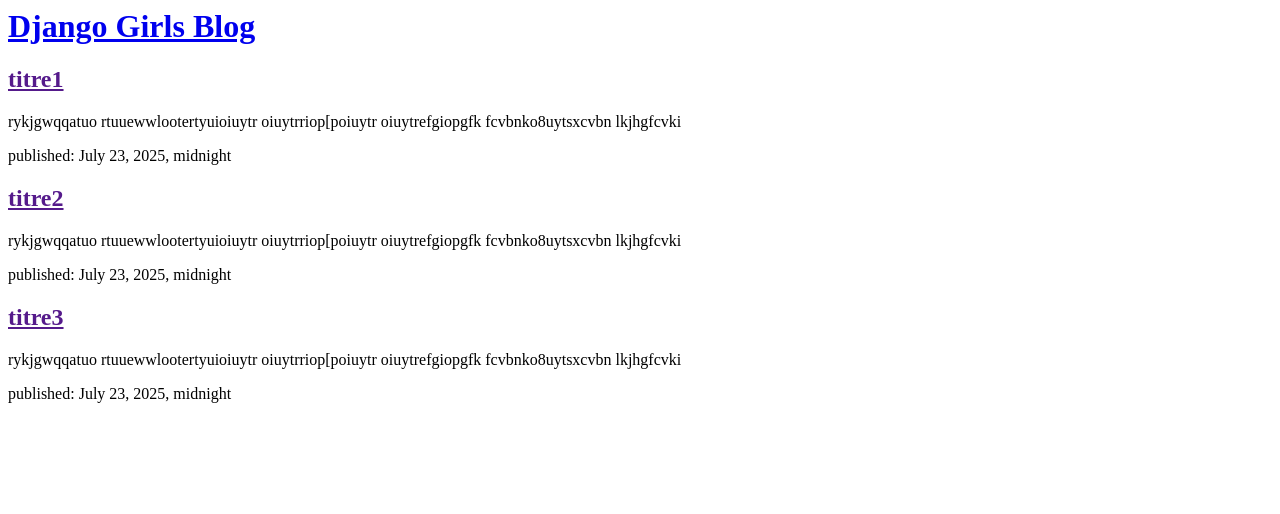
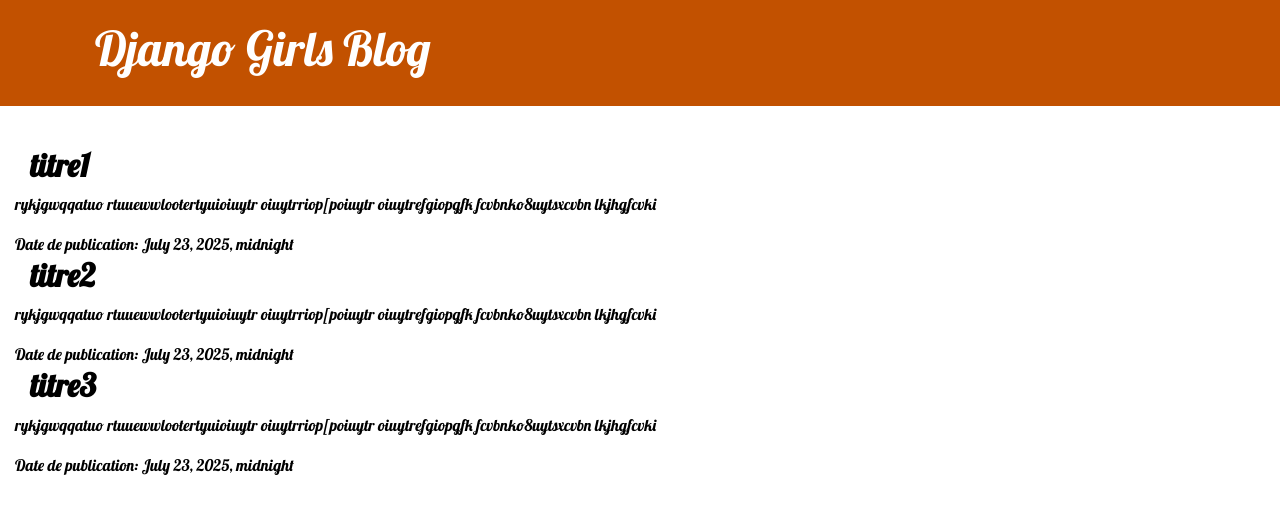
Before and after one commit to Amo1233ok/forum, a Django app: page /post/ in a window 1280 px wide. Shown: the top 514 px of the page. Run offline with Django 5.2, Linux system fonts and the light colour scheme; data comes from the database, SQL or seed files in the repository; both versions use the stored data as it was after the commit.

Commit message:
Ajout de la vue et du template de détail blog post ainsi que du CSS pour le site.

```diff
--- a/forum/urls.py
+++ b/forum/urls.py
@@ -24,6 +24,7 @@
     path('admin/', admin.site.urls),
     path('', views.post_list),
     path('post/', views.post),
+    path('post/<int:pk>/', views.post_detail, name='post_detail'),
 ]
 
 if settings.DEBUG:
--- a/forum/views.py
+++ b/forum/views.py
@@ -1,6 +1,7 @@
 from django.shortcuts import render
 from django.utils import timezone
 from POSTS.models import Post
+from django.shortcuts import render, get_object_or_404
 
 def post_list(request):
     post = Post.objects.filter(published_date__lte=timezone.now()).order_by('published_date')
@@ -9,3 +10,7 @@
 def post(request):
     post = Post.objects.filter(published_date__lte=timezone.now()).order_by('published_date')
     return render(request, 'forum/post.html', {'posts': post})
+
+def post_detail(request, pk  ):
+    post = [get_object_or_404(Post, pk=pk), Post.objects.get(pk= pk)]
+    return render(request, 'forum/post_detail.html',  {'post': post})
--- /dev/null
+++ b/static/forum/css/post.css
@@ -0,0 +1,27 @@
+.texto {
+    width: 100%;
+    color: #000000;
+    padding-left: 15px;
+    font-family: 'Lobster';
+}
+
+
+
+.page-header {
+    background-color: #C25100;
+    margin-top: 0;
+    margin-bottom: 40px;
+    padding: 20px 20px 20px 40px;
+}
+.title {
+    color: #ffffff;
+    font-family: 'Lobster';
+    font-size: 36pt;
+    text-decoration: none;
+}
+.poste {
+    width: 100%;
+    color: #000000;
+    padding-left: 15px;
+    font-family: 'Lobster';
+}
--- /dev/null
+++ b/templates/forum/base.html
@@ -0,0 +1,22 @@
+{% load static %}
+<!DOCTYPE html>
+<html>
+    <header>
+        <title>Django Girls blog</title>
+    </header>
+    <head>
+
+        <link rel="stylesheet" href="https://cdn.jsdelivr.net/npm/bootstrap@4.5.3/dist/css/bootstrap.min.css" integrity="sha384-TX8t27EcRE3e/ihU7zmQxVncDAy5uIKz4rEkgIXeMed4M0jlfIDPvg6uqKI2xXr2" crossorigin="anonymous">
+        <link href="//fonts.googleapis.com/css?family=Lobster&subset=latin,latin-ext" rel="stylesheet" type="text/css">
+        <link rel="stylesheet" href="{% static 'forum/css/post.css' %}">
+    </head>
+        <body>
+            <header class="page-header">
+                <div class="container">
+                    <h1 ><a href="/" class="title">Django Girls Blog</a></h1>
+                </div>
+            </header>
+        </body>
+        {% block content %}
+        {% endblock %}
+</html>
--- a/templates/forum/post.html
+++ b/templates/forum/post.html
@@ -1,11 +1,14 @@
-<header>
-    <h1><a href="/">Django Girls Blog</a></h1>
-</header>
-
-{% for post in posts %}
-    <article>
-        <h2><a href="">{{ post.title }}</a></h2>
-        <p>{{ post.text|linebreaksbr }}</p>
-        <time>published: {{ post.published_date }}</time>
-    </article>
-{% endfor %}
+{% extends './base.html' %}
+    {% block content%}
+        {% for post in posts %}
+            <div class="row">
+                <div class="col">
+                    <article class="poste" >
+                        <h2> <strong> <a href="{% url './post_detail' pk=post.pk %}" class="texto">{{ post.title }}</a> </strong></h2>
+                        <p>{{ post.text|linebreaksbr }}</p>
+                        <time>Date de publication: {{ post.published_date }}</time>
+                    </article>
+                </div>
+            </div>
+        {% endfor %}
+    {% endblock %}
```
Also changed, not shown: templates/forum/post_detail.html (added, +13 -0 lines), mydatabase.sqlite3.
